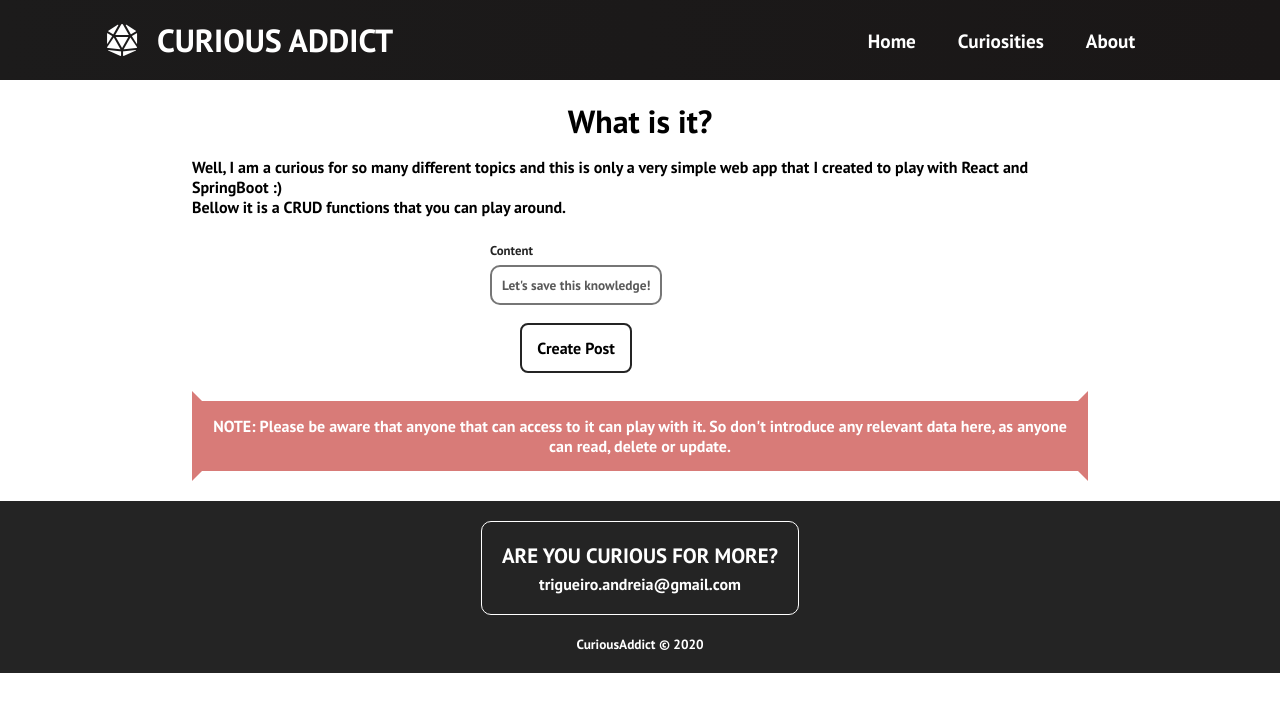
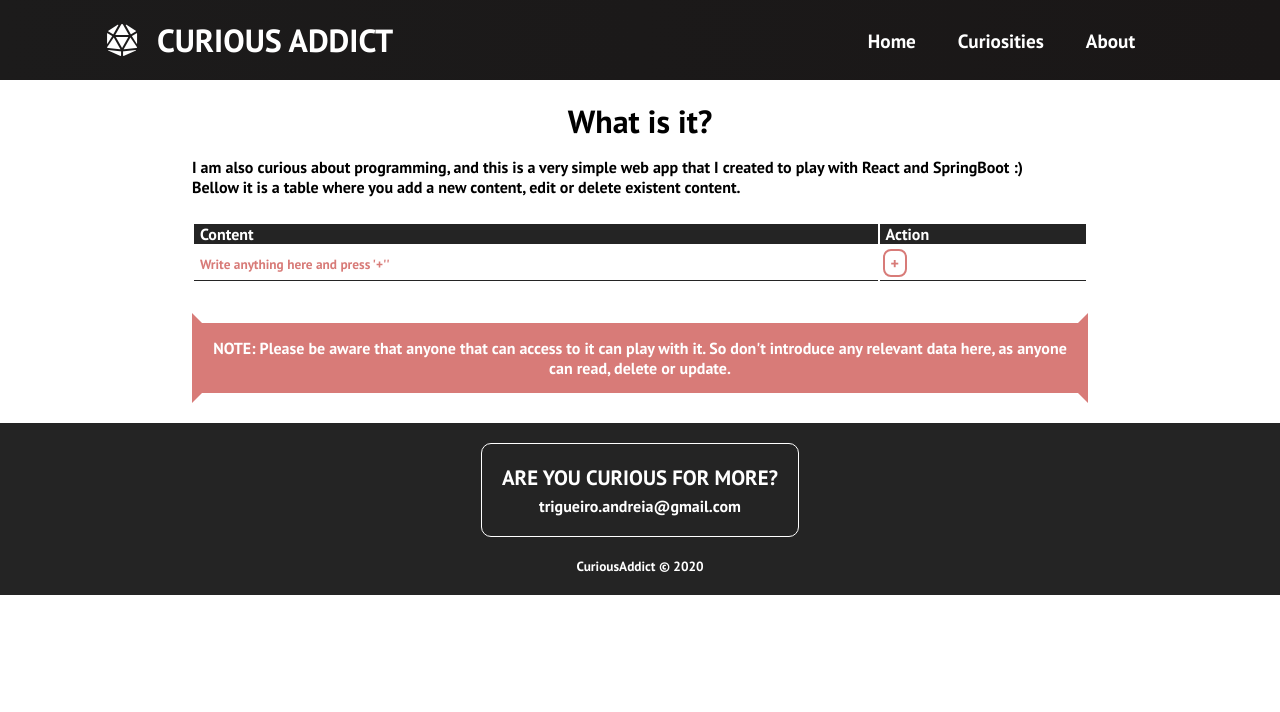
Before and after one commit to trigueira/curiousaddict, a React (Create React App) app in the folder curiousaddict-website/: page /about in a window 1280 px wide. Shown: the top 712 px of the page. Built offline with nearby package versions, Linux system fonts and the light colour scheme.

Commit message:
Table before introduce bootstrap

```diff
--- a/curiousaddict-website/src/components/CreateContent.css
+++ b/curiousaddict-website/src/components/CreateContent.css
@@ -1,21 +1,66 @@
-.form {
-  width: 90%;
-  height: 100%;
-  display: flex;
-  flex-direction: column;
-  justify-content: center;
-  align-items: center;
+h1 {
+  padding-top: 20px;
 }
 
-.form h1 {
-  margin-top: 30px;
-  font-size: 1rem;
-  text-align: center;
-  width: 80%;
-  margin-bottom: 1rem;
-  color: #242424;
+.about-container p {
+  max-width: 1000px;
+  width: 70%;
+  margin: 0 auto;
+  padding: 15px 0px;
 }
 
+.notice {
+  text-align: center;
+  background-color: rgb(216, 123, 120);
+  color: #fff;
+  border-top: 10px solid #fff;
+  border-bottom: 10px solid #fff;
+  border-left: 10px solid rgb(216, 123, 120);
+  border-right: 10px solid rgb(216, 123, 120);
+}
+
+.about-container {
+  padding-bottom: 20px;
+}
+
+table {
+  max-width: 1000px;
+  width: 70%;
+  margin: 10px auto 30px auto;
+}
+
+.table__header th {
+  font-size: 1rem;
+  margin-bottom: 1rem;
+  background-color: rgba(36, 36, 36, 1);
+  color: #fff;
+  padding-left: 6px;
+  text-align: left;
+}
+
+.new-content td {
+  border-bottom: 1px solid rgba(36, 36, 36, 1);
+}
+
+input {
+  width: 100%;
+  border: none;
+  color: rgb(216, 123, 120);
+  margin-left: 6px;
+}
+
+.add-btn {
+  padding: 2px 6px;
+  border-style: solid;
+  border-color: rgb(216, 123, 120);
+  background-color: #fff;
+  border-radius: 8px;
+  color: rgb(216, 123, 120);
+  font-size: 1rem;
+  margin: 3px;
+}
+
+/*
 .form-label {
   display: inline-block;
   font-size: 0.8rem;
@@ -61,28 +106,4 @@ input:active,
 input:hover {
   outline-color: rgb(216, 123, 120);
 }
-
-h1 {
-  padding-top: 20px;
-}
-
-.about-container p {
-  max-width: 1000px;
-  width: 70%;
-  margin: 0 auto;
-  padding: 15px 0px;
-}
-
-.notice {
-  text-align: center;
-  background-color: rgb(216, 123, 120);
-  color: #fff;
-  border-top: 10px solid #fff;
-  border-bottom: 10px solid #fff;
-  border-left: 10px solid rgb(216, 123, 120);
-  border-right: 10px solid rgb(216, 123, 120);
-}
-
-.about-container {
-  padding-bottom: 20px;
-}
+*/
--- a/curiousaddict-website/src/components/CreateContent.js
+++ b/curiousaddict-website/src/components/CreateContent.js
@@ -2,62 +2,37 @@ import React, { Component } from "react";
 import ContentService from "../services/ContentService";
 import "./CreateContent.css";
 
-export default class CreatePost extends Component {
-  constructor(props) {
-    super();
-    this.state = {
-      content: "",
-    };
-    this.changeContentHandler = this.changeContentHandler.bind(this);
-    this.createContent = this.createContent.bind(this);
-    console.log(this.props);
-  }
+export default class CreateContent extends Component {
+  render() {
+    const dbContent = [];
 
-  createContent = (e) => {
-    e.preventDefault();
-    let post = {
-      content: this.state.content,
-    };
-    console.log("content => " + JSON.stringify(post));
-    console.log(this.props);
-    ContentService.createContent(post).then((res) => {
-      //      this.props.history.push("/posts");
-      //      window.location.href = "/posts";
-    });
-  };
-
-  changeContentHandler(event) {
-    this.setState({ content: event.target.value });
-  }
-
-  render() {
     return (
       <div className="about-container">
         <h1>What is it?</h1>
         <p>
-          Well, I am a curious for so many different topics and this is only a
-          very simple web app that I created to play with React and SpringBoot
-          :) <br></br> Bellow it is a CRUD functions that you can play around.
+          I am also curious about programming, and this is a very simple web app
+          that I created to play with React and SpringBoot :) <br></br> Bellow
+          it is a table where you add a new content, edit or delete existent
+          content.
         </p>
-        <form className="form">
-          <div className="form-inputs">
-            <label htmlFor="content" className="form-label">
-              Content
-            </label>
-            <input
-              id="content"
-              type="text"
-              name="content"
-              className="form-input"
-              placeholder="Let's save this knowledge!"
-              value={this.state.content}
-              onChange={this.changeContentHandler}
-            />
-          </div>
-          <button className="form-input-btn" onClick={this.createPost}>
-            Create Post
-          </button>
-        </form>
+        <table>
+          <thead>
+            <tr className="table__header">
+              <th>Content</th>
+              <th>Action</th>
+            </tr>
+          </thead>
+          <tbody>
+            <tr className="new-content">
+              <td>
+                <input value="Write anything here and press '+''"></input>
+              </td>
+              <td>
+                <button className="add-btn">+</button>
+              </td>
+            </tr>
+          </tbody>
+        </table>
         <p className="notice">
           NOTE: Please be aware that anyone that can access to it can play with
           it. So don't introduce any relevant data here, as anyone can read,
--- /dev/null
+++ b/curiousaddict-website/src/components/CreateContentOLD.css
@@ -0,0 +1,88 @@
+.form {
+  width: 90%;
+  height: 100%;
+  display: flex;
+  flex-direction: column;
+  justify-content: center;
+  align-items: center;
+}
+
+.form h1 {
+  margin-top: 30px;
+  font-size: 1rem;
+  text-align: center;
+  width: 80%;
+  margin-bottom: 1rem;
+  color: #242424;
+}
+
+.form-label {
+  display: inline-block;
+  font-size: 0.8rem;
+  margin-top: 10px;
+  margin-bottom: 6px;
+  color: #242424;
+}
+
+.form-input {
+  display: block;
+  padding-left: 10px;
+  border-radius: 10px;
+  height: 40px;
+  border-style: solid;
+}
+
+.form-input::placeholder {
+  color: #595959;
+}
+
+.form-input-btn {
+  padding: 5px 15px;
+  border-style: solid;
+  border-color: #242424;
+  border-radius: 8px;
+  background-color: #fff;
+  height: 50px;
+  margin: 18px 0px;
+  font-size: 1rem;
+}
+
+.form-input-btn:hover,
+.form-input-btn:active {
+  cursor: pointer;
+  background-color: rgb(216, 123, 120);
+  transition: all 0.4s ease-out;
+  color: #fff;
+  border-color: rgb(216, 123, 120);
+  outline-color: rgb(216, 123, 120);
+}
+
+input:active,
+input:hover {
+  outline-color: rgb(216, 123, 120);
+}
+
+h1 {
+  padding-top: 20px;
+}
+
+.about-container p {
+  max-width: 1000px;
+  width: 70%;
+  margin: 0 auto;
+  padding: 15px 0px;
+}
+
+.notice {
+  text-align: center;
+  background-color: rgb(216, 123, 120);
+  color: #fff;
+  border-top: 10px solid #fff;
+  border-bottom: 10px solid #fff;
+  border-left: 10px solid rgb(216, 123, 120);
+  border-right: 10px solid rgb(216, 123, 120);
+}
+
+.about-container {
+  padding-bottom: 20px;
+}
```
Also changed, not shown: curiousaddict-website/src/components/CreateContentOLD.js (added, +71 -0 lines).
